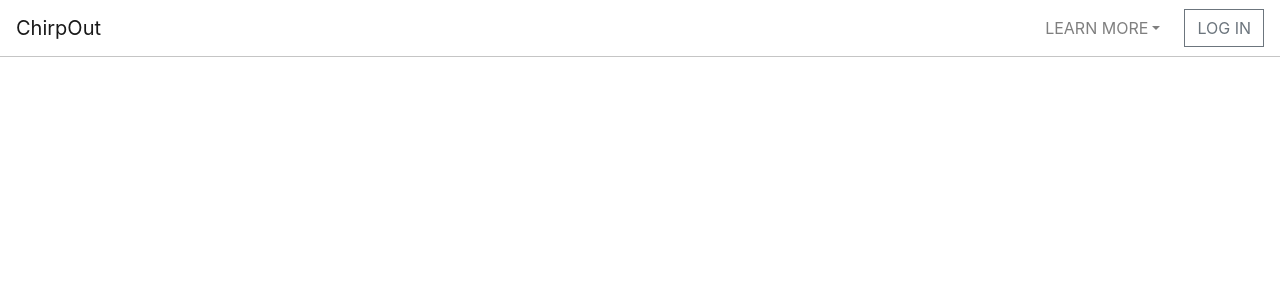
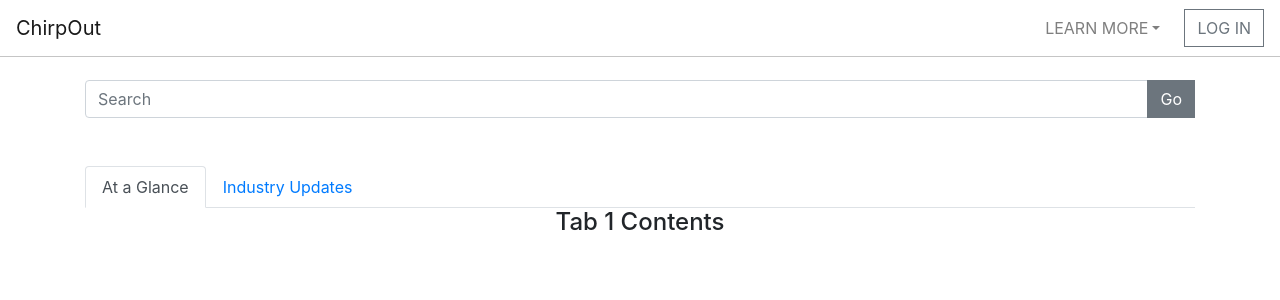
Before and after one commit to chirpout/app, a React (Create React App) app: page /dashboard in a window 1280 px wide. Shown: the top 300 px of the page. Built offline with nearby package versions, Linux system fonts and the light colour scheme.

Commit message:
More formatting tweaks, scafold dashboard/report browsing.

```diff
--- a/src/App.js
+++ b/src/App.js
@@ -6,15 +6,14 @@ import "./App.css";
 import Navigation from "./components/navigation.js";
 import Home from "./pages/home.js";
 import Report from "./pages/report.js";
-import Browse from "./pages/browse.js";
+import Dashboard from "./pages/dashboard.js";
 
 class App extends Component {
   constructor(props) {
     super(props);
   }
 
-  componentDidMount() {
-  }
+  componentDidMount() {}
 
   componentWillUnmount() {}
 
@@ -26,7 +25,7 @@ class App extends Component {
           <Switch>
             <Route exact path="/" component={Home} />
             <Route exact path="/report" component={Report} />
-            <Route exact path="/browse" component={Browse} />
+            <Route exact path="/dashboard" component={Dashboard} />
           </Switch>
         </header>
         <main></main>
--- a/src/pages/browse.js
+++ /dev/null
@@ -1,13 +0,0 @@
-import React, { Component } from "react";
-
-class Browse extends Component {
-  render() {
-    return (
-      <div>
-        <h1>Coming soon...</h1>
-      </div>
-    );
-  }
-}
-
-export default Browse;
--- /dev/null
+++ b/src/pages/css/dashboard.module.css
@@ -0,0 +1,9 @@
+.container {
+    text-align: center;
+    padding-top: 5em;
+    padding-bottom: 5em;
+}
+
+.search {
+    padding-bottom: 3em;
+}
--- a/src/pages/css/home.module.css
+++ b/src/pages/css/home.module.css
@@ -1,6 +1,6 @@
 .container {
     text-align: center;
-    padding-top: 5em;
+    padding-top: 10em;
     padding-bottom: 5em;
 }
 
--- /dev/null
+++ b/src/pages/dashboard.js
@@ -0,0 +1,106 @@
+import React, { Component, useState } from "react";
+import {
+  Button,
+  Input,
+  InputGroup,
+  InputGroupAddon,
+  Container,
+  TabContent,
+  TabPane,
+  Nav,
+  NavItem,
+  NavLink,
+  Card,
+  CardTitle,
+  CardText,
+  Row,
+  Col,
+} from "reactstrap";
+import classnames from "classnames";
+import styles from "./css/dashboard.module.css";
+
+class Dashboard extends Component {
+  render() {
+    return (
+      <Container className={styles.container}>
+        <InputGroup className={styles.search}>
+          <Input placeholder="Search" />
+          <InputGroupAddon addonType="append">
+            <Button>Go</Button>
+          </InputGroupAddon>
+        </InputGroup>
+        <DashboardPanel></DashboardPanel>
+      </Container>
+    );
+  }
+}
+
+const DashboardPanel = (props) => {
+  const [activeTab, setActiveTab] = useState("1");
+
+  const toggle = (tab) => {
+    if (activeTab !== tab) setActiveTab(tab);
+  };
+
+  return (
+    <div>
+      <Nav tabs>
+        <NavItem>
+          <NavLink
+            className={classnames({ active: activeTab === "1" })}
+            onClick={() => {
+              toggle("1");
+            }}
+          >
+            At a Glance
+          </NavLink>
+        </NavItem>
+        <NavItem>
+          <NavLink
+            className={classnames({ active: activeTab === "2" })}
+            onClick={() => {
+              toggle("2");
+            }}
+          >
+            Industry Updates
+          </NavLink>
+        </NavItem>
+      </Nav>
+      <TabContent activeTab={activeTab}>
+        <TabPane tabId="1">
+          <Row>
+            <Col sm="12">
+              <h4>Tab 1 Contents</h4>
+            </Col>
+          </Row>
+        </TabPane>
+        <TabPane tabId="2">
+          <Row>
+            <Col sm="6">
+              <Card body>
+                <CardTitle>Special Title Treatment</CardTitle>
+                <CardText>
+                  With supporting text below as a natural lead-in to additional
+                  content.
+                </CardText>
+                <Button>Go somewhere</Button>
+              </Card>
+            </Col>
+            <Col sm="6">
+              <Card body>
+                <CardTitle>Special Title Treatment</CardTitle>
+                <CardText>
+                  With supporting text below as a natural lead-in to additional
+                  content.
+                </CardText>
+                <Button>Go somewhere</Button>
+              </Card>
+            </Col>
+          </Row>
+        </TabPane>
+      </TabContent>
+    </div>
+  );
+};
+
+export default Dashboard;
--- a/src/pages/home.js
+++ b/src/pages/home.js
@@ -5,11 +5,10 @@ import styles from "./css/home.module.css";
 import AOS from "aos";
 
 class Home extends Component {
-
   componentDidMount(props) {
     AOS.init({
       duration: 1200,
-          })
+    });
   }
 
   render() {
@@ -22,8 +21,7 @@ class Home extends Component {
             the workplace.
           </p>
           <div className={styles.buttons}>
-            <Link to="/browse" passHref>
-              <NavLink>
+            <Link to="/dashboard" passHref>
               <Button
                 outline
                 component="a"
@@ -32,10 +30,8 @@ class Home extends Component {
               >
                 FIND A WORKPLACE
               </Button>
-              </NavLink>
             </Link>
             <Link to="/report" passHref>
-              <NavLink>
               <Button
                 outline
                 component="a"
@@ -44,7 +40,6 @@ class Home extends Component {
               >
                 REPORT A CONCERN
               </Button>
-              </NavLink>
             </Link>
           </div>
         </Container>
```
Lines whose indentation alone changed are shown as unchanged.
